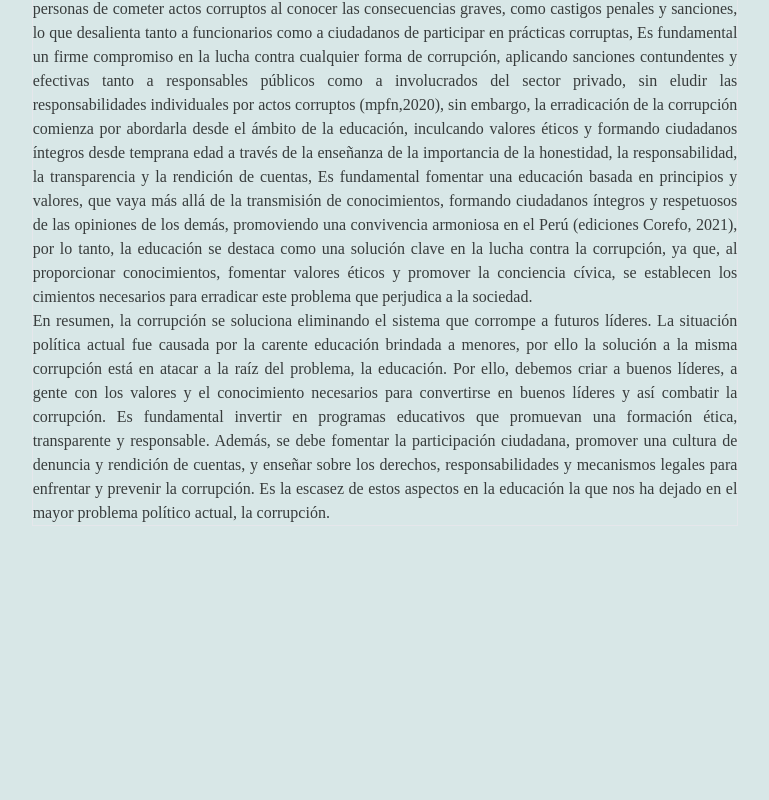
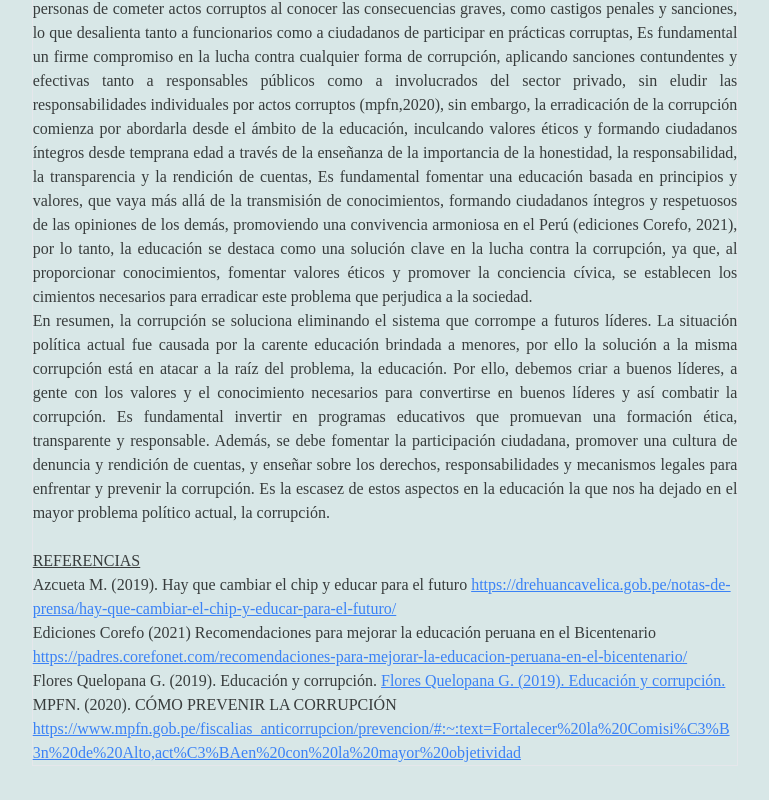
Before and after one commit to yeffreydev/portfolio, a Next.js app: page /blog/ensayo-comu-3 in a window 1280 px wide. Shown: the part 640-1440 px from the top of the page, without its empty margins (255-1024 px from the left). Before the commit the page ends 1246 px from the top, so only its background shows below. Built offline with nearby package versions, Linux system fonts and the light colour scheme.

Commit message:
added References

```diff
--- a/src/app/blog/ensayo-comu-3/page.tsx
+++ b/src/app/blog/ensayo-comu-3/page.tsx
@@ -4,7 +4,7 @@ function page() {
   return (
     <div className="my-[80px] w-full px-5 md:w-8/12 lg:w-7/12 mx-auto">
       <div className={`${styles["blog-content"]} border`}>
-        <h1 className="bold text-xl">La influencia de la educación en la corrupción</h1>
+        <h1 className="text-xl font-semibold">La influencia de la educación en la corrupción</h1>
         <br />
         A lo largo de los años, la corrupción ha sido un problema constante en nuestra sociedad, esta problemática se origina en la educación. Por ello nos formulamos la pregunta: ¿Es posible que los
         líderes políticos peruanos luchen contra la corrupción si ellos mismos no han recibido una educación que les inculque valores éticos y morales sólidos? No podemos esperar un buen liderazgo de
@@ -34,6 +34,38 @@ function page() {
         convertirse en buenos líderes y así combatir la corrupción. Es fundamental invertir en programas educativos que promuevan una formación ética, transparente y responsable. Además, se debe
         fomentar la participación ciudadana, promover una cultura de denuncia y rendición de cuentas, y enseñar sobre los derechos, responsabilidades y mecanismos legales para enfrentar y prevenir la
         corrupción. Es la escasez de estos aspectos en la educación la que nos ha dejado en el mayor problema político actual, la corrupción.
+        <br />
+        <br />
+        <h1 className="underline">REFERENCIAS</h1>
+        <div className=" text-left">
+          Azcueta M. (2019). Hay que cambiar el chip y educar para el futuro{" "}
+          <a target="_blank" className="underline text-blue-500 whitespace-normal break-words" href="https://drehuancavelica.gob.pe/notas-de-prensa/hay-que-cambiar-el-chip-y-educar-para-el-futuro/">
+            https://drehuancavelica.gob.pe/notas-de-prensa/hay-que-cambiar-el-chip-y-educar-para-el-futuro/
+          </a>
+          <br />
+          Ediciones Corefo (2021) Recomendaciones para mejorar la educación peruana en el Bicentenario{" "}
+          <a
+            target="_blank"
+            className="underline text-blue-500 whitespace-normal break-words"
+            href="https://padres.corefonet.com/recomendaciones-para-mejorar-la-educacion-peruana-en-el-bicentenario/"
+          >
+            https://padres.corefonet.com/recomendaciones-para-mejorar-la-educacion-peruana-en-el-bicentenario/
+          </a>
+          <br />
+          Flores Quelopana G. (2019). Educación y corrupción.{" "}
+          <a target="_blank" className="underline text-blue-500 whitespace-normal break-words" href="Flores Quelopana G. (2019). Educación y corrupción.">
+            Flores Quelopana G. (2019). Educación y corrupción.
+          </a>
+          <br />
+          MPFN. (2020). CÓMO PREVENIR LA CORRUPCIÓN{" "}
+          <a
+            target="_blank"
+            className="underline text-blue-500 whitespace-normal break-words"
+            href="https://www.mpfn.gob.pe/fiscalias_anticorrupcion/prevencion/#:~:text=Fortalecer%20la%20Comisi%C3%B3n%20de%20Alto,act%C3%BAen%20con%20la%20mayor%20objetividad"
+          >
+            https://www.mpfn.gob.pe/fiscalias_anticorrupcion/prevencion/#:~:text=Fortalecer%20la%20Comisi%C3%B3n%20de%20Alto,act%C3%BAen%20con%20la%20mayor%20objetividad
+          </a>
+        </div>
       </div>
     </div>
   );
```
